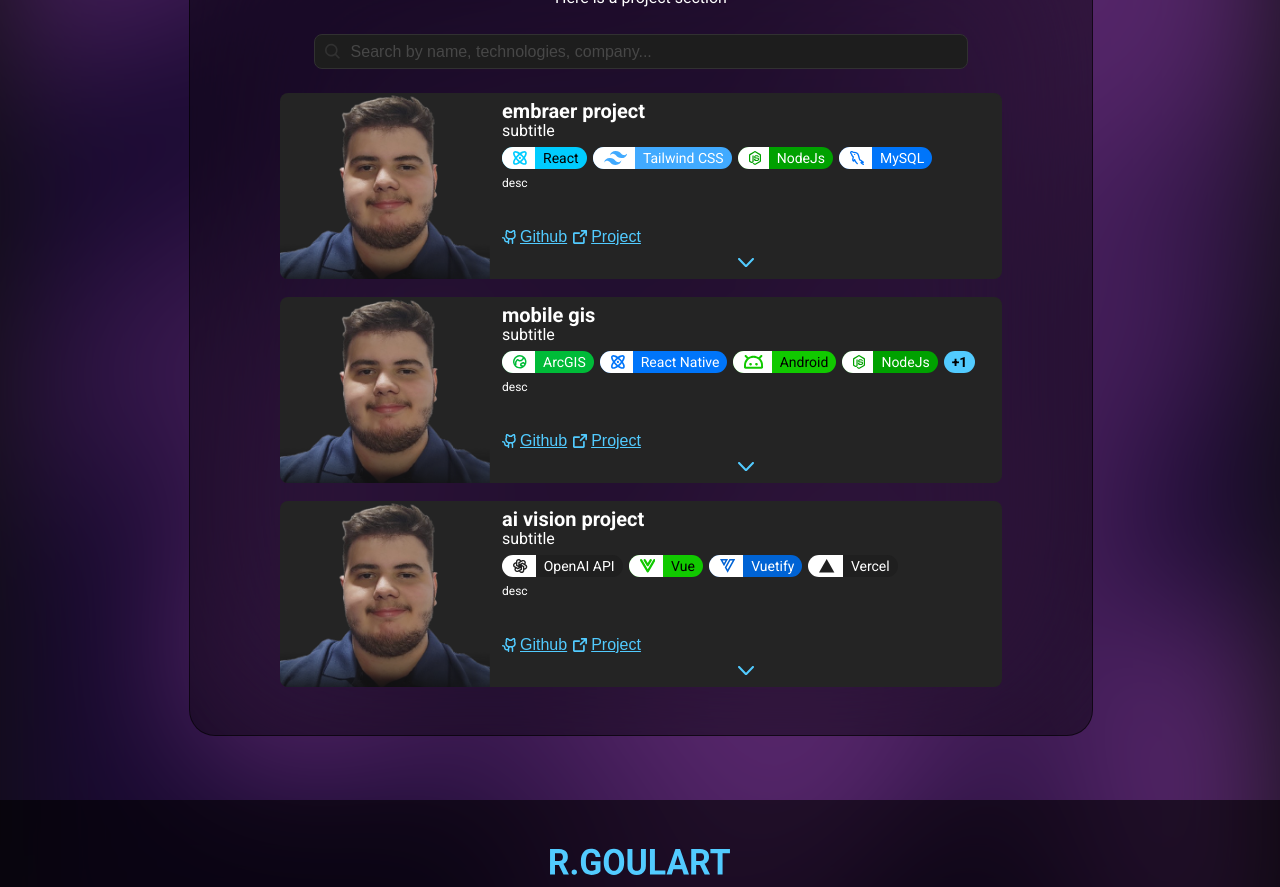
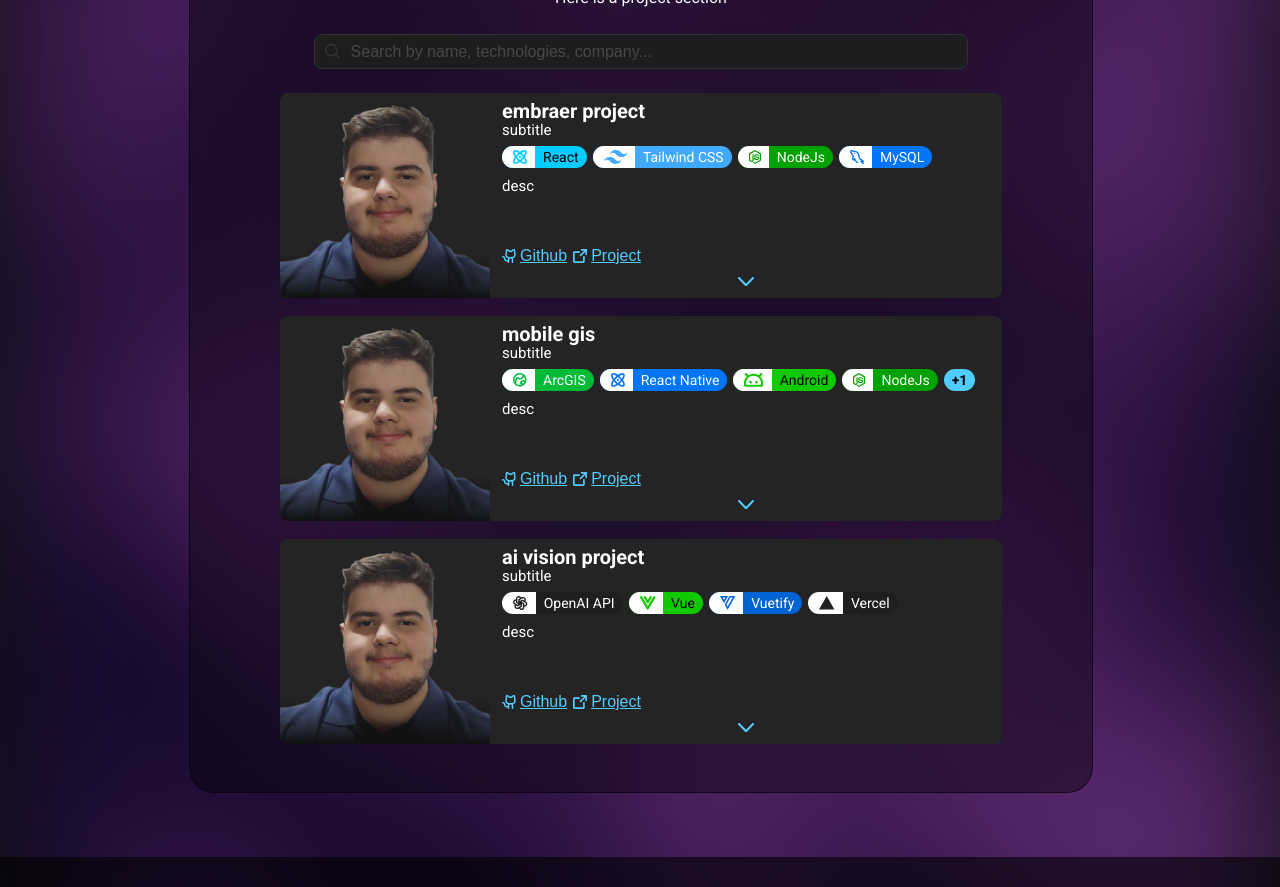
Before and after one commit to RodrigoDGoulart/portfolio, a React (Vite) app: page / in a window 1280 px wide. Shown: the part 1680-2567 px from the top of the page. Built offline with nearby package versions, Linux system fonts and the light colour scheme.

Commit message:
feat: include inner html on project card desc and details

```diff
--- a/src/components/Card/Card.module.scss
+++ b/src/components/Card/Card.module.scss
@@ -28,7 +28,7 @@
 /* Layout compacto / expandido só organizam conteúdo */
 .compactGrid {
   display: flex;
-  height: 186px;
+  height: 205px;
 
   .content {
     flex: 1;
@@ -66,7 +66,7 @@
   }
 
   .subtitle {
-    font-size: 16px;
+    font-size: 15px;
     font-weight: normal;
   }
 }
@@ -79,24 +79,22 @@
 }
 
 .desc {
-  flex: 1;
-  font-size: 12px;
-  text-align: justify;
-  display: -webkit-box;
   line-clamp: 3;
   -webkit-line-clamp: 3;
   -webkit-box-orient: vertical;
   overflow: hidden;
 }
 
-.descExpanded {
-  font-size: 14px;
+.desc, .descExpanded, .details {
+  flex: 1;
+  font-size: 15px;
   text-align: justify;
-}
+  display: -webkit-box;
+  line-height: 21px;
 
-.details {
-  font-size: 14px;
-  text-align: justify;
+  span b {
+    color: $cyan;
+  }
 }
 
 .expandRow {
--- a/src/components/Card/index.tsx
+++ b/src/components/Card/index.tsx
@@ -21,7 +21,6 @@ interface Props {
 }
 
 export default function Card({ content, ...props }: Props) {
-
   const [renderExpanded, setRenderExpanded] = useState<boolean>(
     !!props.expaned
   );
@@ -120,7 +119,9 @@ export default function Card({ content, ...props }: Props) {
             <BadgeContainer badges={content.badges} maxLength={4} />
           </div>
 
-          <Text className={styles.desc}>{content.desc}</Text>
+          <Text className={styles.desc}>
+            <span dangerouslySetInnerHTML={{ __html: content.desc }} />
+          </Text>
 
           {Links}
 
@@ -159,8 +160,14 @@ export default function Card({ content, ...props }: Props) {
             <BadgeContainer badges={content.badges} />
           </div>
 
-          <Text className={styles.descExpanded}>{content.desc}</Text>
-          <Text className={styles.details}>{content.details}</Text>
+          <Text className={styles.descExpanded}>
+            <span dangerouslySetInnerHTML={{ __html: content.desc }} />
+          </Text>
+          {content.details.split("\n").map((text, key) => (
+            <Text className={styles.details} key={key}>
+              <span dangerouslySetInnerHTML={{ __html: text }} />
+            </Text>
+          ))}
 
           <div className={styles.expandRow}>
             <button
--- a/src/components/Text/index.tsx
+++ b/src/components/Text/index.tsx
@@ -2,7 +2,7 @@ import classNames from "classnames";
 import styles from "./Text.module.scss";
 
 interface Props extends React.HTMLAttributes<HTMLParagraphElement> {
-  children: React.ReactNode;
+  children?: React.ReactNode;
   detach?: boolean;
 }
 
```
